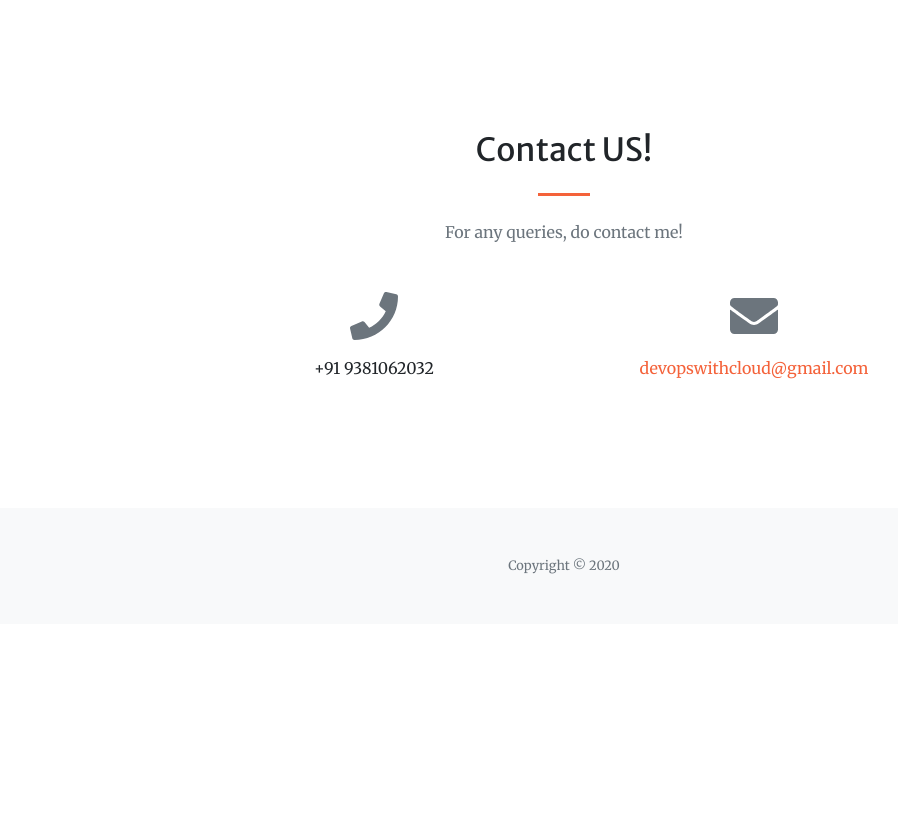
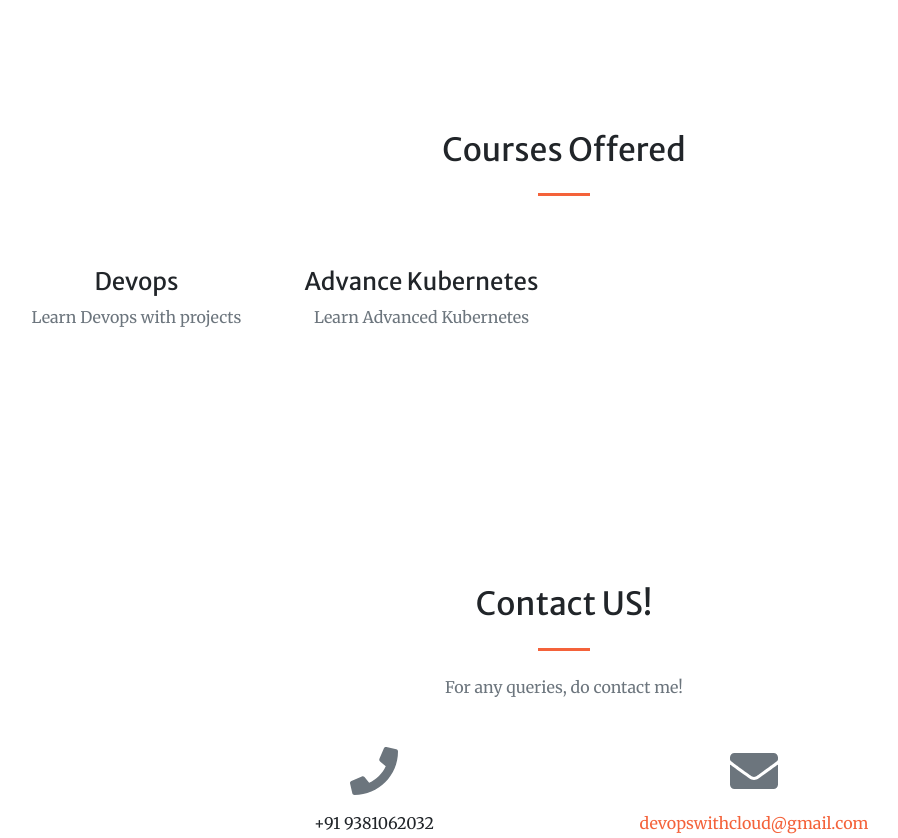
Before and after one commit to sivadevopswithcloud/webapp, a plain HTML site: page index.html in a window 1280 px wide. Shown: the part 1841-2679 px from the top of the page, without its empty margins (76-974 px from the left). Before the commit the page ends 2465 px from the top, so only its background shows below. Drawn offline with nearby package versions, Linux system fonts and the light colour scheme.

Commit message:
Added contactme

```diff
--- a/index.html
+++ b/index.html
@@ -28,6 +28,7 @@
                         <li class="nav-item"><a class="nav-link js-scroll-trigger" href="#about">About</a></li>
                         <li class="nav-item"><a class="nav-link js-scroll-trigger" href="#services">Service</a></li>
                         <li class="nav-item"><a class="nav-link js-scroll-trigger" href="#courses">Courses</a></li>
+                        <li class="nav-item"><a class="nav-link js-scroll-trigger" href="#contact">ContactMe</a></li>
                     </ul>
                 </div>
             </div>
@@ -76,6 +77,28 @@
                 </div>
             </div>
         </section>
+    </section>
+    <!-- Courses Offered-->
+    <section class="page-section" id="courses">
+        <div class="container">
+            <h2 class="text-center mt-0">Courses Offered</h2>
+            <hr class="divider my-4" />
+            <div class="row">
+                <div class="col-lg-3 col-md-6 text-center">
+                    <div class="mt-5">
+                        <h3 class="h4 mb-2">Devops</h3>
+                        <p class="text-muted mb-0">Learn Devops with projects</p>
+                    </div>
+                </div>
+                <div class="col-lg-3 col-md-6 text-center">
+                    <div class="mt-5">
+                        <h3 class="h4 mb-2">Advance Kubernetes</h3>
+                        <p class="text-muted mb-0">Learn Advanced Kubernetes</p>
+                    </div>
+                </div>
+            </div>
+        </div>
+    </section>
         <!-- Contact-->
         <section class="page-section" id="contact">
             <div class="container">
```
